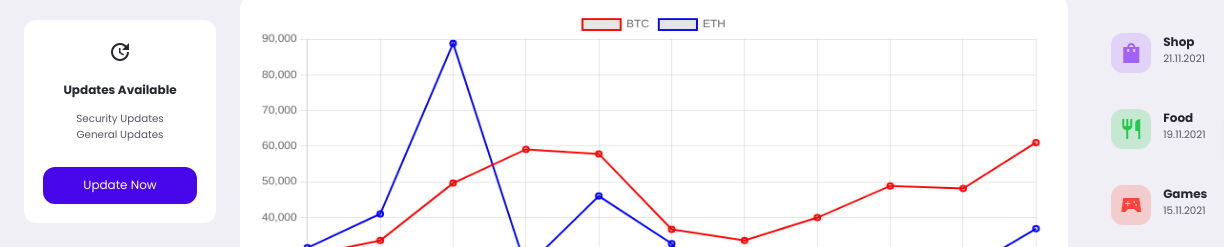
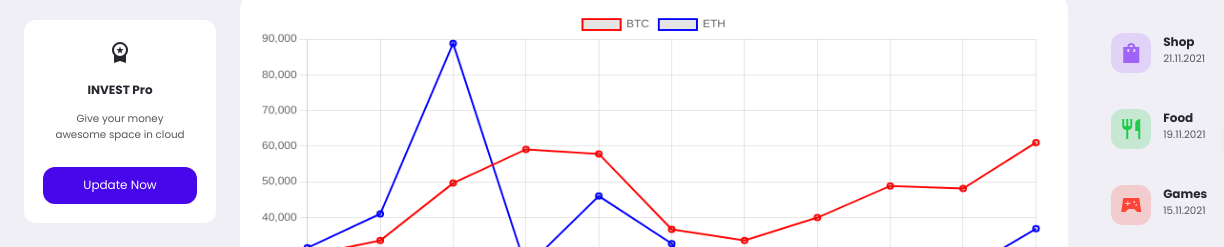
Before and after one commit to Gabrielaescobr/dashboard-invest, a plain HTML site: page index.html in a window 1280 px wide. Shown: the part 553-800 px from the top of the page, 0-1224 px from the left. Drawn offline with nearby package versions, Linux system fonts and the light colour scheme.

Commit message:
Tu mensaje de commit

```diff
--- a/index.html
+++ b/index.html
@@ -89,10 +89,10 @@
             <!--END OF ASIDE-->
 
             <div class="updates">
-                <span class="material-icons-sharp">update</span>
-                <h4>Updates Available</h4>
-                <p>Security Updates</p>
-                <p>General Updates</p>
+                <span class="material-icons-sharp">workspace_premium</span>
+                <h4>INVEST Pro</h4>
+                <p>Give your money</p>
+                <p>awesome space in cloud</p>
                 <a href="#">Update Now</a>
             </div>
         </aside>
```
